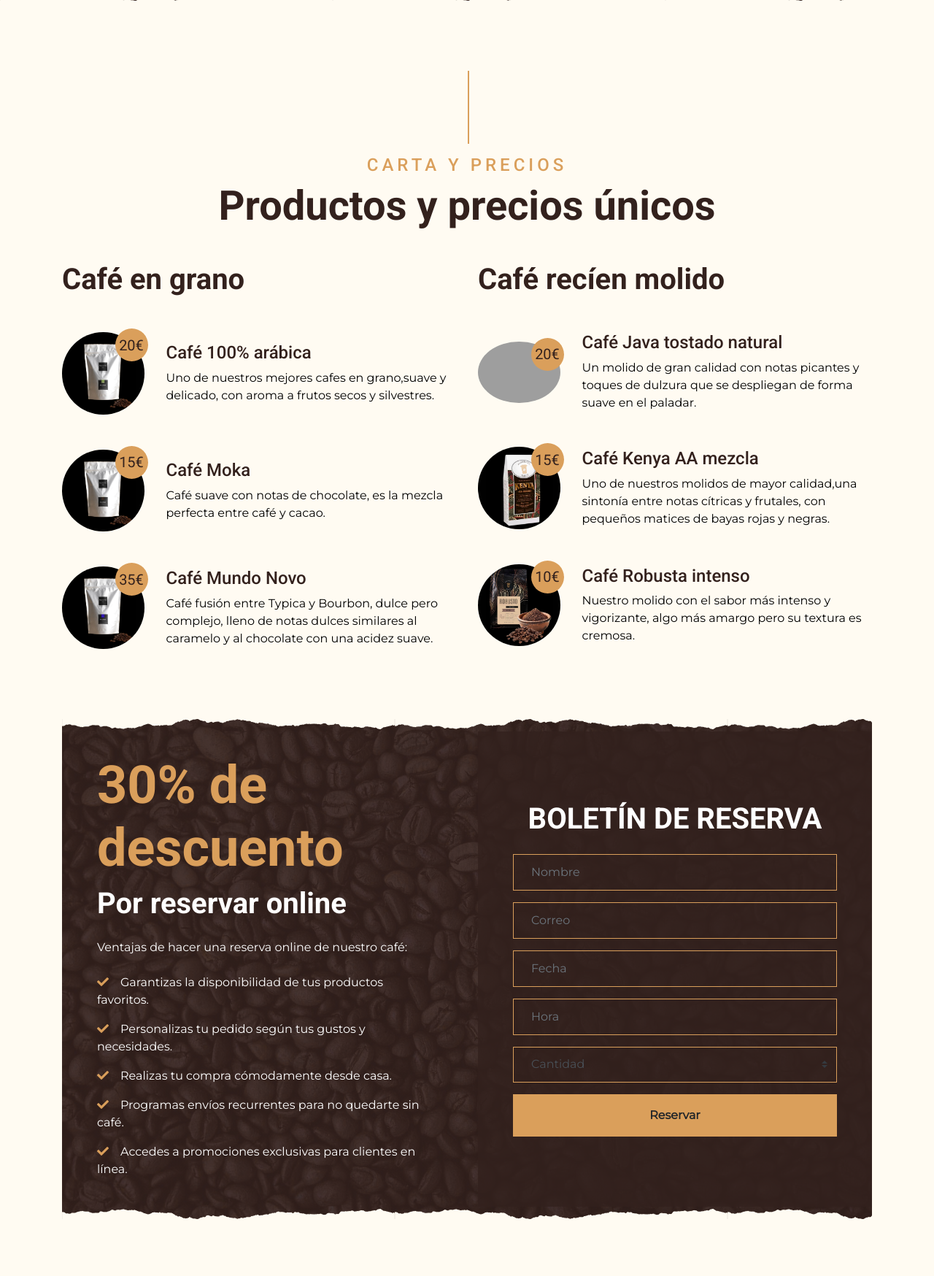
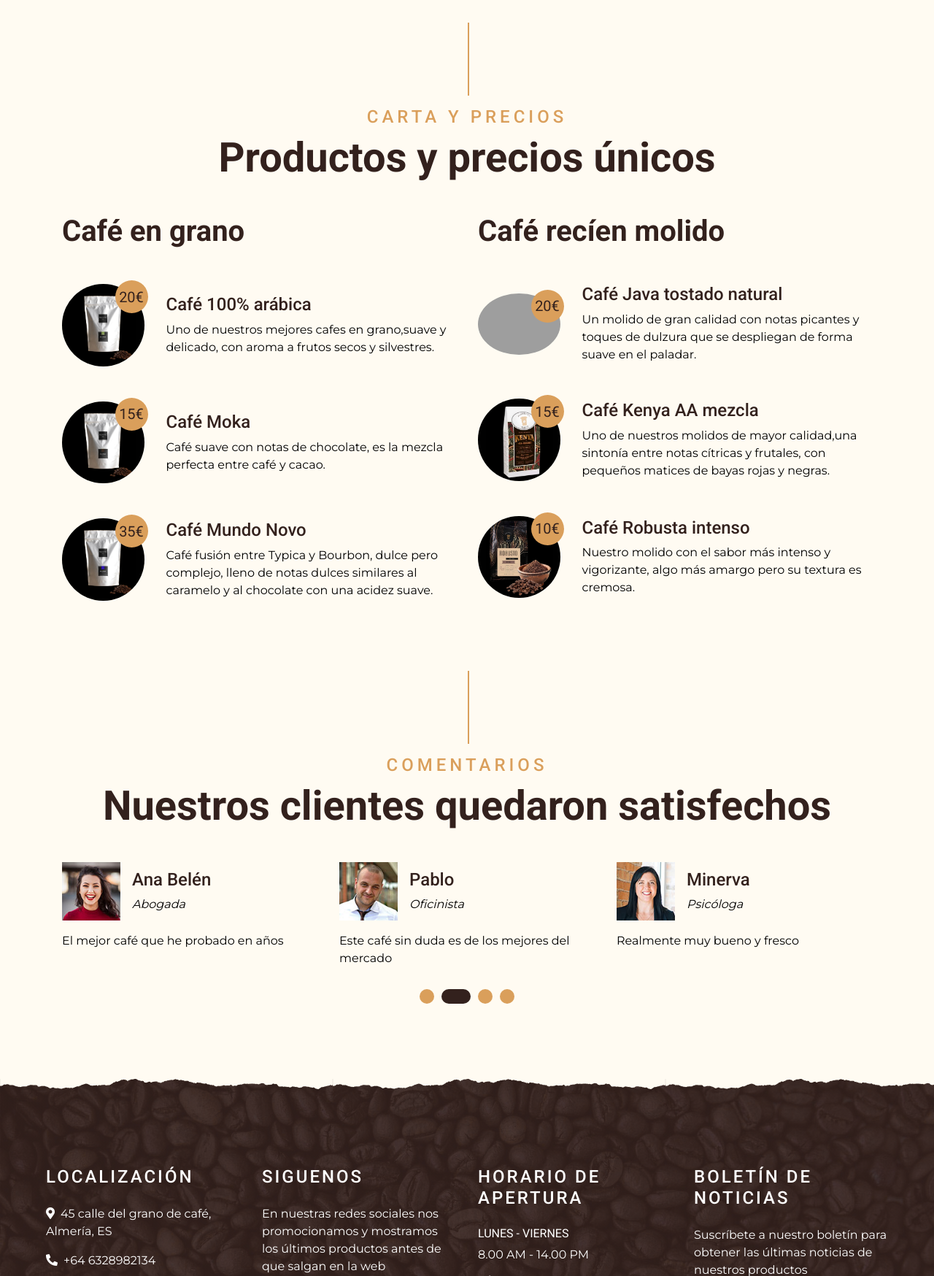
Before and after one commit to Jxse111/ALGRANO_SL_PROCESO_MVC, a PHP site: page /Vista/index.php in a window 1280 px wide. Shown: the part 3391-5139 px from the top of the page at 73% size. Run offline with PHP 8.4, Linux system fonts and the light colour scheme; some libraries are stand-ins or nearby versions; grey boxes are pictures that could not be loaded.

Commit message:
Elimina enlaces a la página de reservas y mejora el estilo de los botones de inicio de sesión y registro en varias vistas

```diff
--- a/docker/Vista/comentarios.html
+++ b/docker/Vista/comentarios.html
@@ -48,13 +48,12 @@
                 <div class="nav-item dropdown">
                     <a href="#" class="nav-link dropdown-toggle" data-toggle="dropdown">Páginas</a>
                     <div class="dropdown-menu text-capitalize" style="background-color: #33211d; border: none;">
-                        <a href="reservas.html" class="dropdown-item" style="color: #DA9F5B;">Reservas</a>
                         <a href="comentarios.html" class="dropdown-item" style="color: #DA9F5B;">Testimonio</a>
                     </div>
                 </div>
                 <a href="contacto.html" class="nav-item nav-link">Contacto</a>
-                    <a href="login.html" class="nav-item nav-link">Iniciar Sesión</a>
-                    <a href="registro.html" class="nav-item nav-link">Regístrate</a>
+                <a href="login.html" class="nav-item nav-link btn btn-primary font-weight-bold">Iniciar Sesión</a>
+                <a href="registro.html" class="nav-item nav-link btn btn-secondary font-weight-bold">Regístrate</a>
                 </div>
             </div>
         </nav>
--- a/docker/Vista/contacto.html
+++ b/docker/Vista/contacto.html
@@ -48,13 +48,12 @@
                 <div class="nav-item dropdown">
                     <a href="#" class="nav-link dropdown-toggle" data-toggle="dropdown">Páginas</a>
                     <div class="dropdown-menu text-capitalize" style="background-color: #33211d; border: none;">
-                        <a href="reservas.html" class="dropdown-item" style="color: #DA9F5B;">Reservas</a>
                         <a href="comentarios.html" class="dropdown-item" style="color: #DA9F5B;">Testimonio</a>
                     </div>
                 </div>
                 <a href="contacto.html" class="nav-item nav-link">Contacto</a>
-                    <a href="login.html" class="nav-item nav-link">Iniciar Sesión</a>
-                    <a href="registro.html" class="nav-item nav-link">Regístrate</a>
+                <a href="login.html" class="nav-item nav-link btn btn-primary font-weight-bold">Iniciar Sesión</a>
+                <a href="registro.html" class="nav-item nav-link btn btn-secondary font-weight-bold">Regístrate</a>
                 </div>
             </div>
         </nav>
--- a/docker/Vista/index.php
+++ b/docker/Vista/index.php
@@ -41,14 +41,6 @@ if ($_SESSION['rol'] != "empleado" && $_SESSION['rol'] != "administrador" && $_S
 
 <body>
     <?php if ($_SESSION['rol'] == "invitado") { ?>
-        <!-- Alert para modo invitado -->
-        <div class="alert alert-warning alert-dismissible fade show" role="alert">
-            <strong>¡MODO INVITADO!</strong> Para acceder a todas las funcionalidades, por favor inicia sesión o regístrate.
-            <button type="button" class="close" data-dismiss="alert" aria-label="Close">
-                <span aria-hidden="true">&times;</span>
-            </button>
-        </div>
-        <!-- Banner modo invitado -->
         <div class="bg-warning text-center py-2">
             <h4 class="text-dark m-0"><i class="fas fa-user-clock mr-2"></i>MODO INVITADO</h4>
         </div>
@@ -344,90 +336,6 @@ if ($_SESSION['rol'] != "empleado" && $_SESSION['rol'] != "administrador" && $_S
 
     <!-- Menu End -->
 
-
-    <!-- Reservation Start -->
-    <div class="container-fluid my-5">
-        <div class="container">
-            <div class="reservation position-relative overlay-top overlay-bottom">
-                <div class="row align-items-center">
-                    <div class="col-lg-6 my-5 my-lg-0">
-                        <div class="p-5">
-                            <div class="mb-4">
-                                <h1 class="display-3 text-primary">30% de descuento</h1>
-                                <h1 class="text-white">Por reservar online</h1>
-                            </div>
-                            <p class="text-white">Ventajas de hacer una reserva online de nuestro café:
-                            </p>
-                            <ul class="list-inline text-white m-0">
-                                <li class="py-2"><i class="fa fa-check text-primary mr-3"></i>Garantizas la
-                                    disponibilidad de tus productos favoritos.
-                                </li>
-                                <li class="py-2"><i class="fa fa-check text-primary mr-3"></i>Personalizas tu pedido
-                                    según tus gustos y necesidades.
-                                </li>
-                                <li class="py-2"><i class="fa fa-check text-primary mr-3"></i>Realizas tu compra
-                                    cómodamente desde casa.
-                                </li>
-                                <li class="py-2"><i class="fa fa-check text-primary mr-3"></i>Programas envíos
-                                    recurrentes para no quedarte sin café.
-                                </li>
-                                <li class="py-2"><i class="fa fa-check text-primary mr-3"></i>Accedes a promociones
-                                    exclusivas para clientes en línea.
-                                </li>
-                            </ul>
-                        </div>
-                    </div>
-                    <div class="col-lg-6">
-                        <div class="text-center p-5" style="background: rgba(51, 33, 29, .8);">
-                            <h1 class="text-white mb-4 mt-5">BOLETÍN DE RESERVA</h1>
-                            <form class="mb-5">
-                                <div class="form-group">
-                                    <input type="text" class="form-control bg-transparent border-primary p-4"
-                                        placeholder="Nombre" required="required" />
-                                </div>
-                                <div class="form-group">
-                                    <input type="email" class="form-control bg-transparent border-primary p-4"
-                                        placeholder="Correo" required="required" />
-                                </div>
-                                <div class="form-group">
-                                    <div class="date" id="date" data-target-input="nearest">
-                                        <input type="text"
-                                            class="form-control bg-transparent border-primary p-4 datetimepicker-input"
-                                            placeholder="Fecha" data-target="#date" data-toggle="datetimepicker" />
-                                    </div>
-                                </div>
-                                <div class="form-group">
-                                    <div class="time" id="time" data-target-input="nearest">
-                                        <input type="text"
-                                            class="form-control bg-transparent border-primary p-4 datetimepicker-input"
-                                            placeholder="Hora" data-target="#time" data-toggle="datetimepicker" />
-                                    </div>
-                                </div>
-                                <div class="form-group">
-                                    <select class="custom-select bg-transparent border-primary px-4"
-                                        style="height: 49px;">
-                                        <option selected>Cantidad</option>
-                                        <option value="1">1</option>
-                                        <option value="2">2</option>
-                                        <option value="3">3</option>
-                                        <option value="3">4</option>
-                                    </select>
-                                </div>
-
-                                <div>
-                                    <button class="btn btn-primary btn-block font-weight-bold py-3"
-                                        type="submit">Reservar</button>
-                                </div>
-                            </form>
-                        </div>
-                    </div>
-                </div>
-            </div>
-        </div>
-    </div>
-    <!-- Reservation End -->
-
-
     <!-- Testimonial Start -->
     <div class="container-fluid py-5">
         <div class="container">
--- a/docker/Vista/login.html
+++ b/docker/Vista/login.html
@@ -97,7 +97,6 @@
                     <div class="nav-item dropdown">
                         <a href="#" class="nav-link dropdown-toggle" data-toggle="dropdown">Páginas</a>
                         <div class="dropdown-menu text-capitalize">
-                            <a href="reservas.html" class="dropdown-item">Reservas</a>
                             <a href="comentarios.html" class="dropdown-item">Testimonio</a>
                         </div>
                     </div>
--- a/docker/Vista/menu.html
+++ b/docker/Vista/menu.html
@@ -48,13 +48,12 @@
                 <div class="nav-item dropdown">
                     <a href="#" class="nav-link dropdown-toggle" data-toggle="dropdown">Páginas</a>
                     <div class="dropdown-menu text-capitalize" style="background-color: #33211d; border: none;">
-                        <a href="reservas.html" class="dropdown-item" style="color: #DA9F5B;">Reservas</a>
                         <a href="comentarios.html" class="dropdown-item" style="color: #DA9F5B;">Testimonio</a>
                     </div>
                 </div>
                 <a href="contacto.html" class="nav-item nav-link">Contacto</a>
-                    <a href="login.html" class="nav-item nav-link">Iniciar Sesión</a>
-                    <a href="registro.html" class="nav-item nav-link">Regístrate</a>
+                <a href="login.html" class="nav-item nav-link btn btn-primary font-weight-bold">Iniciar Sesión</a>
+                <a href="registro.html" class="nav-item nav-link btn btn-secondary font-weight-bold">Regístrate</a>
                 </div>
             </div>
         </nav>
--- a/docker/Vista/servicios.html
+++ b/docker/Vista/servicios.html
@@ -46,13 +46,12 @@
                 <div class="nav-item dropdown">
                     <a href="#" class="nav-link dropdown-toggle" data-toggle="dropdown">Páginas</a>
                     <div class="dropdown-menu text-capitalize" style="background-color: #33211d; border: none;">
-                        <a href="reservas.html" class="dropdown-item" style="color: #DA9F5B;">Reservas</a>
                         <a href="comentarios.html" class="dropdown-item" style="color: #DA9F5B;">Testimonio</a>
                     </div>
                 </div>
                 <a href="contacto.html" class="nav-item nav-link">Contacto</a>
-                    <a href="login.html" class="nav-item nav-link">Iniciar Sesión</a>
-                    <a href="registro.html" class="nav-item nav-link">Regístrate</a>
+                <a href="login.html" class="nav-item nav-link btn btn-primary font-weight-bold">Iniciar Sesión</a>
+                <a href="registro.html" class="nav-item nav-link btn btn-secondary font-weight-bold">Regístrate</a>
                 </div>
             </div>
         </nav>
--- a/docker/Vista/sobreNosotros.html
+++ b/docker/Vista/sobreNosotros.html
@@ -46,13 +46,12 @@
                 <div class="nav-item dropdown">
                     <a href="#" class="nav-link dropdown-toggle" data-toggle="dropdown">Páginas</a>
                     <div class="dropdown-menu text-capitalize" style="background-color: #33211d; border: none;">
-                        <a href="reservas.html" class="dropdown-item" style="color: #DA9F5B;">Reservas</a>
                         <a href="comentarios.html" class="dropdown-item" style="color: #DA9F5B;">Testimonio</a>
                     </div>
                 </div>
                 <a href="contacto.html" class="nav-item nav-link">Contacto</a>
-                    <a href="login.html" class="nav-item nav-link">Iniciar Sesión</a>
-                    <a href="registro.html" class="nav-item nav-link">Regístrate</a>
+                <a href="login.html" class="nav-item nav-link btn btn-primary font-weight-bold">Iniciar Sesión</a>
+                <a href="registro.html" class="nav-item nav-link btn btn-secondary font-weight-bold">Regístrate</a>
                 </div>
             </div>
         </nav>
--- /dev/null
+++ b/docker/tailscale-nginx/state/tailscaled.log2.txt
@@ -0,0 +1 @@
+{"logtail":{"client_time":"2025-04-04T13:45:59.370591489Z","proc_id":1745981834,"proc_seq":69},"text":"tailscaled got signal terminated; shutting down\n"}
```
Also changed, not shown: docker/Vista/reservas.html (deleted, +0 -240 lines).
